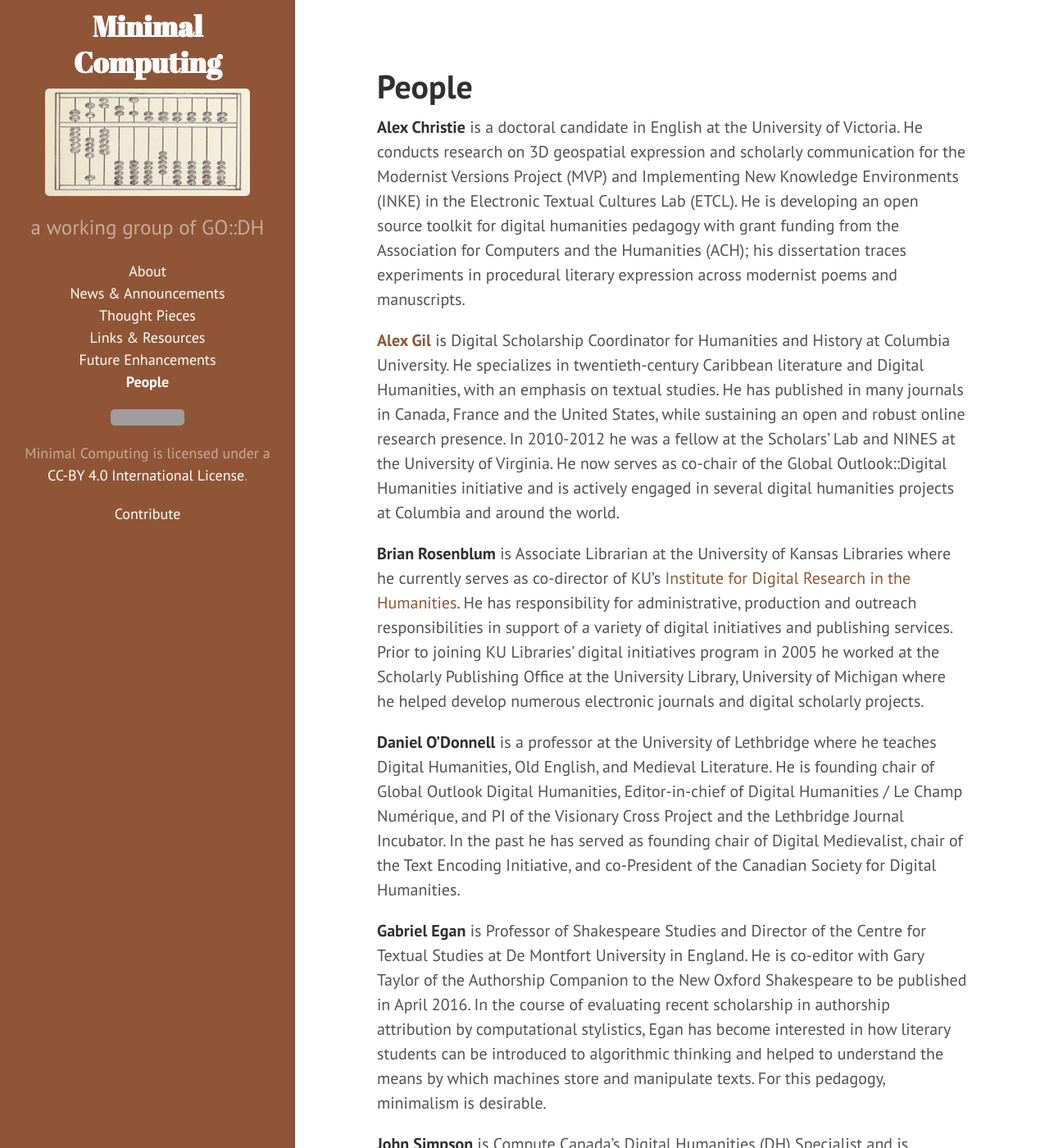
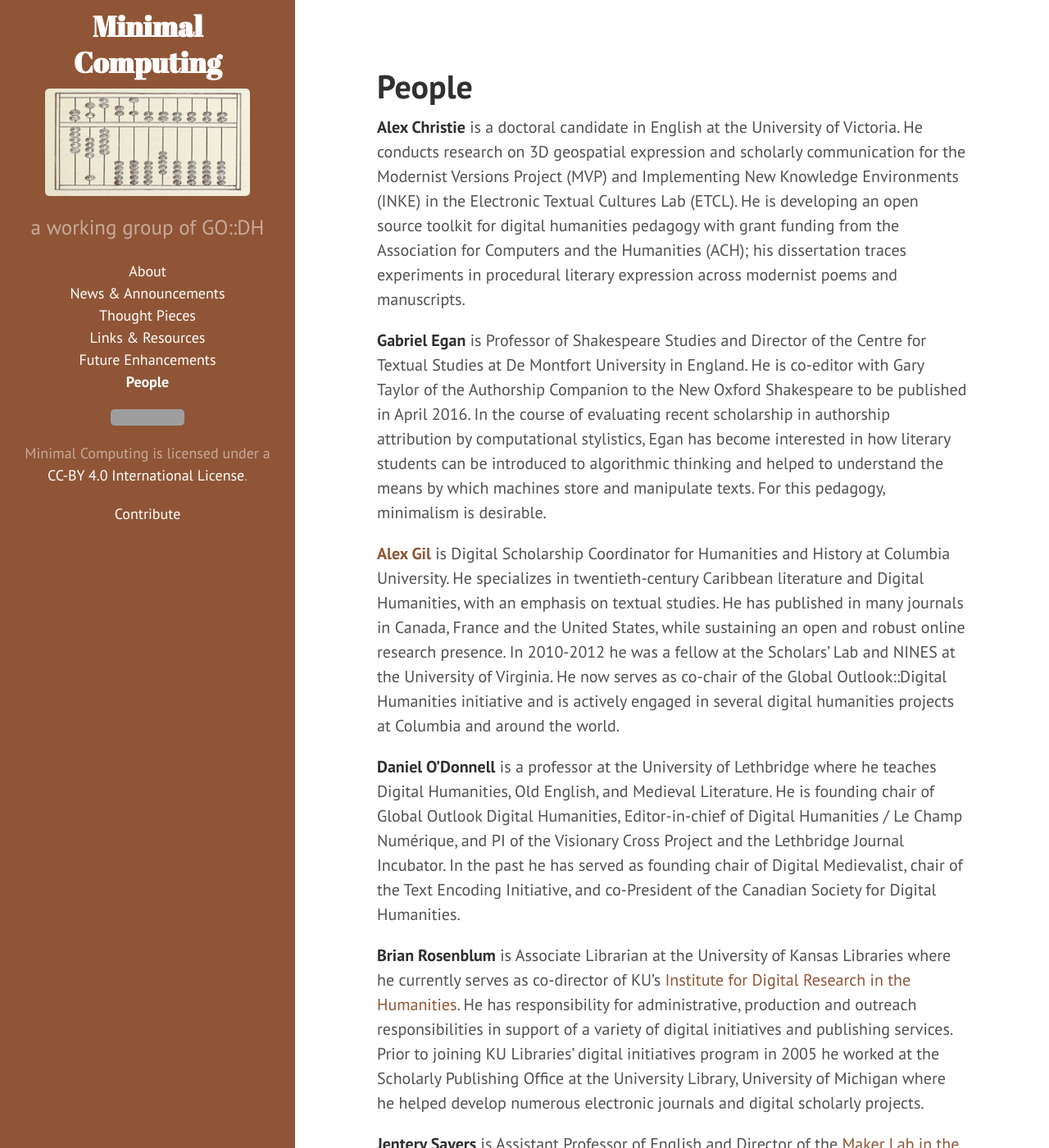
Before and after one commit to go-dh/mincomp, a Jekyll site: the page built from 06people.md, in a window 1280 px wide and 1400 px high. Shown: the whole window at 82% size. Built offline with Jekyll 4.4.1, drawn with Linux system fonts in a browser that asks for light colours; some of the changed lines change nothing that is shown; some of the changed text lies outside the part shown; grey boxes are pictures that could not be loaded.

Commit message:
Added Jentery to 06people.md
Alphabetize contributors by last name, too

```diff
--- a/06people.md
+++ b/06people.md
@@ -6,12 +6,14 @@ permalink: /people/
 
 **Alex Christie** is a doctoral candidate in English at the University of Victoria. He conducts research on 3D geospatial expression and scholarly communication for the Modernist Versions Project (MVP) and Implementing New Knowledge Environments (INKE) in the Electronic Textual Cultures Lab (ETCL). He is developing an open source toolkit for digital humanities pedagogy with grant funding from the Association for Computers and the Humanities (ACH); his dissertation traces experiments in procedural literary expression across modernist poems and manuscripts.
 
+**Gabriel Egan** is Professor of Shakespeare Studies and Director of the Centre for Textual Studies at De Montfort University in England. He is co-editor with Gary Taylor of the Authorship Companion to the New Oxford Shakespeare to be published in April 2016. In the course of evaluating recent scholarship in authorship attribution by computational stylistics, Egan has become interested in how literary students can be introduced to algorithmic thinking and helped to understand the means by which machines store and manipulate texts. For this pedagogy, minimalism is desirable.
+
 **[Alex Gil](http://www.elotroalex.com)** is Digital Scholarship Coordinator for Humanities and History at Columbia University. He specializes in twentieth-century Caribbean literature and Digital Humanities, with an emphasis on textual studies. He has published in many journals in Canada, France and the United States, while sustaining an open and robust online research presence. In 2010-2012 he was a fellow at the Scholars' Lab and NINES at the University of Virginia. He now serves as co-chair of the Global Outlook::Digital Humanities initiative and is actively engaged in several digital humanities projects at Columbia and around the world.
+
+**Daniel O'Donnell** is a professor at the University of Lethbridge where he teaches Digital Humanities, Old English, and Medieval Literature. He is founding chair of Global Outlook Digital Humanities, Editor-in-chief of Digital Humanities / Le Champ Numérique, and PI of the Visionary Cross Project and the Lethbridge Journal Incubator. In the past he has served as founding chair of Digital Medievalist, chair of the Text Encoding Initiative, and co-President of the Canadian Society for Digital Humanities.
 
 **Brian Rosenblum** is Associate Librarian at the University of Kansas Libraries where he currently serves as co-director of KU's [Institute for Digital Research in the Humanities](http://idrh.ku.edu). He has responsibility for administrative, production and outreach responsibilities in support of a variety of digital initiatives and publishing services. Prior to joining KU Libraries’ digital initiatives program in 2005 he worked at the Scholarly Publishing Office at the University Library, University of Michigan where he helped develop numerous electronic journals and digital scholarly projects.
 
-**Daniel O'Donnell** is a professor at the University of Lethbridge where he teaches Digital Humanities, Old English, and Medieval Literature. He is founding chair of Global Outlook Digital Humanities, Editor-in-chief of Digital Humanities / Le Champ Numérique, and PI of the Visionary Cross Project and the Lethbridge Journal Incubator. In the past he has served as founding chair of Digital Medievalist, chair of the Text Encoding Initiative, and co-President of the Canadian Society for Digital Humanities.
-
-**Gabriel Egan** is Professor of Shakespeare Studies and Director of the Centre for Textual Studies at De Montfort University in England. He is co-editor with Gary Taylor of the Authorship Companion to the New Oxford Shakespeare to be published in April 2016. In the course of evaluating recent scholarship in authorship attribution by computational stylistics, Egan has become interested in how literary students can be introduced to algorithmic thinking and helped to understand the means by which machines store and manipulate texts. For this pedagogy, minimalism is desirable.
+**Jentery Sayers** is Assistant Professor of English and Director of the [Maker Lab in the Humanities](http://maker.uvic.ca/) at the University of Victoria. His interests in minimal computing include media history, physical computing, experimental media, and technologies and social justice. At the Digital Humanities Summer Institute, he co-teaches a course on physical computing and fabrication in the humanities. He has also published and given various talks on physical computing and computational culture. With John Simpson, he co-chairs GO:DH's Minimal Computing Working Group.
 
 **John Simpson** is Compute Canada’s Digital Humanities (DH) Specialist and is responsible for building and implementing a strategy that will bring DH researchers to Compute Canada systems via outreach, training, and new service offerings. Immediately prior to taking up this role he was a postdoctoral fellow for two projects: INKE and Text Mining & Visualization for Literary History. His PhD is in Philosophy and was based on simulation work that explored alternatives to standard economic models of rationality. In addition to co-chairing the GO::DH’s Minimal Computing Working Group John also contributes to the DH community as a Member at Large on the CSDH-SCHN executive and as an instructor at the Digital Humanities Summer Institute (DHSI).
```
